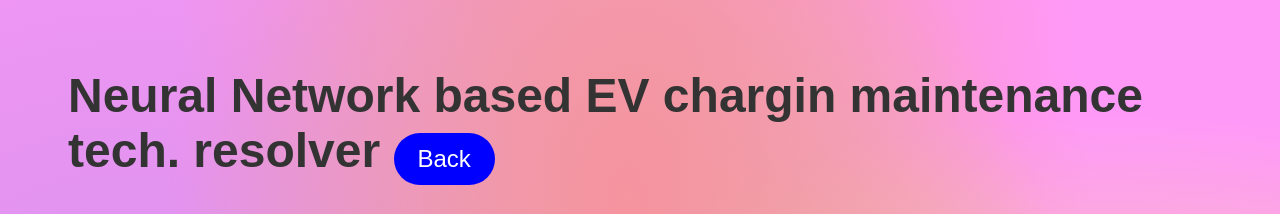
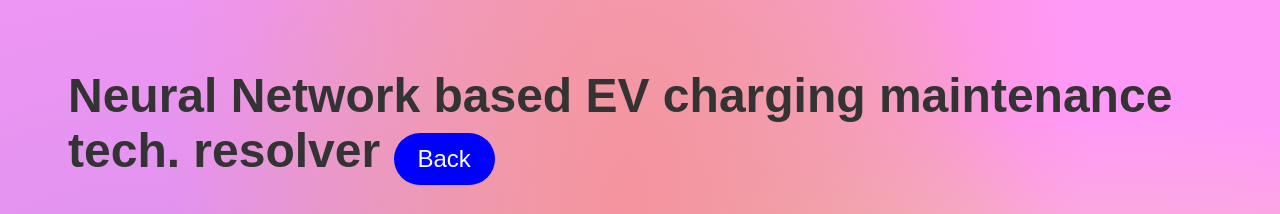
Before and after one commit to pixeljoy1/Brain_JS_pixeljoy1, a plain HTML site: page BrainJS_demo_ChargeMAX_maintenance_/index.html in a window 1280 px wide. Shown: the top 214 px of the page. Drawn offline with Linux system fonts and the light colour scheme; a script that the page names is missing; a web font is replaced by a local one.

Commit message:
Add files via upload

```diff
--- a/BrainJS_demo_ChargeMAX_maintenance_/index.html
+++ b/BrainJS_demo_ChargeMAX_maintenance_/index.html
@@ -94,7 +94,7 @@ font-size: 16px;
 </head>
     <body class="coolstyle meshGrad">
 
-      <h1>Neural Network based EV chargin maintenance tech. resolver <a href="../index.html"><button id="playBtn" onclick="" class="">Back</button></a></h1>
+      <h1>Neural Network based EV charging maintenance tech. resolver <a href="../index.html"><button id="playBtn" onclick="" class="">Back</button></a></h1>
 
       <h2 >@Brain.js - Pixeljoy's Adventure v1.01<h2>
 
```
